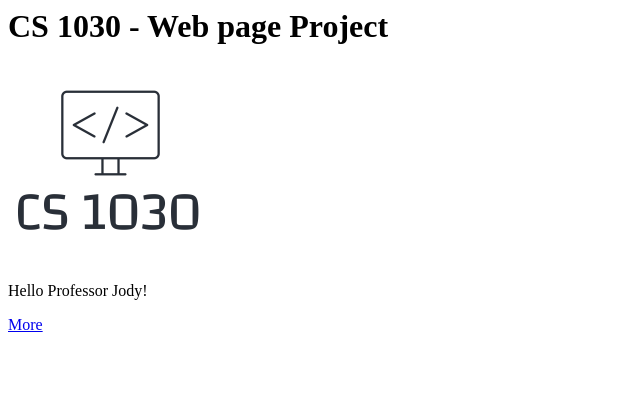
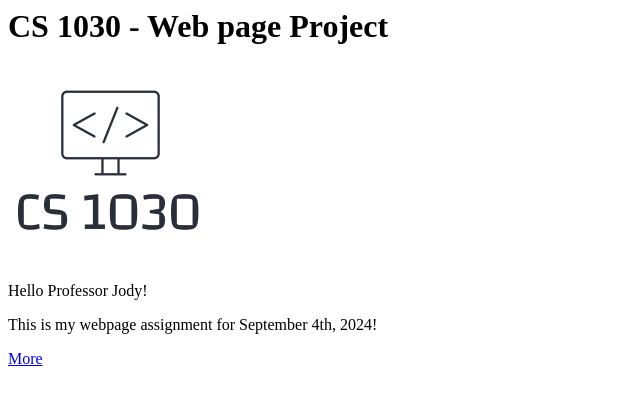
Before and after one commit to trklenk01/assignment-one, a plain HTML site: page index.html in a window 1280 px wide. Shown: the whole page, without its empty margins (0-640 px from the left). Drawn offline with Linux system fonts and the light colour scheme.

Commit message:
Update index.html

```diff
--- a/index.html
+++ b/index.html
@@ -9,6 +9,7 @@
     <h1>CS 1030 - Web page Project</h1>
     <img src="logo.png">
     <p>Hello Professor Jody!</p>
+    <p>This is my webpage assignment for September 4th, 2024!</p>
     <p><a href="secondpage.html">More</a></p>
   </body>
 </html>
```
